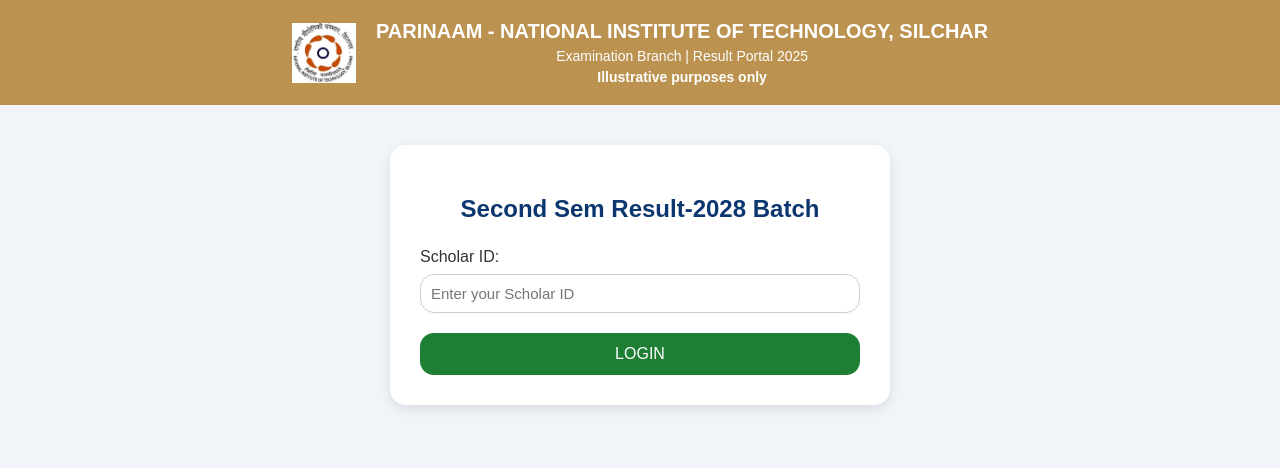
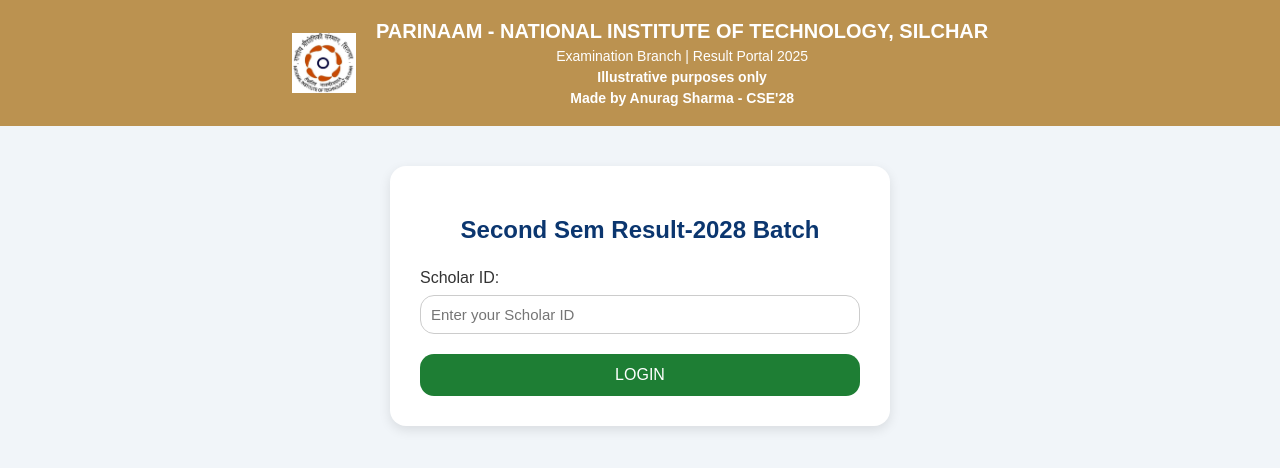
Before and after one commit to techy-geek/Parinaam, a plain HTML site: page client/frontend/index.html in a window 1280 px wide. Drawn offline with Linux system fonts and the light colour scheme.

Commit message:
Name is added

```diff
--- a/client/frontend/index.html
+++ b/client/frontend/index.html
@@ -13,6 +13,7 @@
       <h1>PARINAAM - NATIONAL INSTITUTE OF TECHNOLOGY, SILCHAR</h1>
       <p> Examination Branch | Result Portal 2025</p>
       <p><b> Illustrative purposes only</b> </p>
+      <p><b> Made by Anurag Sharma - CSE'28</b> </p>
     </div>
   </div>
   <div class="container">
@@ -24,7 +25,6 @@
     </form>
     <div id="result"></div>
   </div>
-
   <script src="script.js"></script>
 </body>
 </html>
--- a/client/frontend/style.css
+++ b/client/frontend/style.css
@@ -56,6 +56,7 @@
   margin-bottom: 25px;
 }
 
+
 label {
   display: block;
   margin-bottom: 8px;
```
